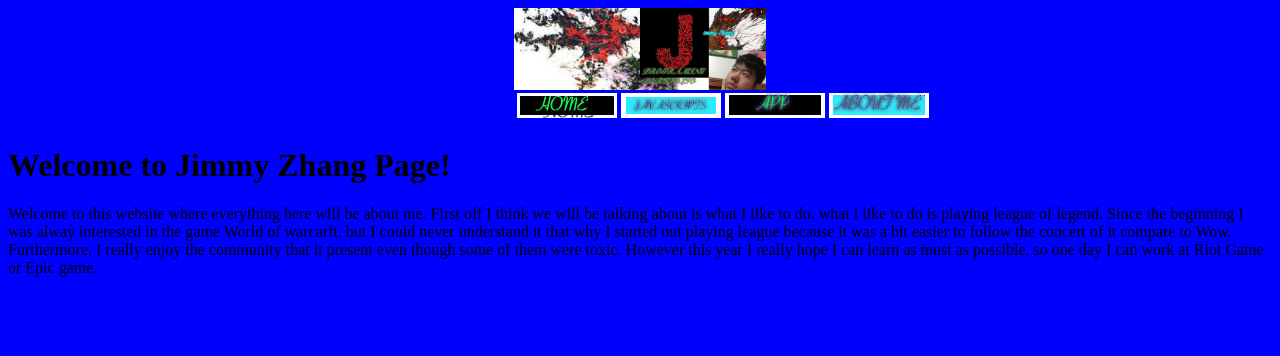
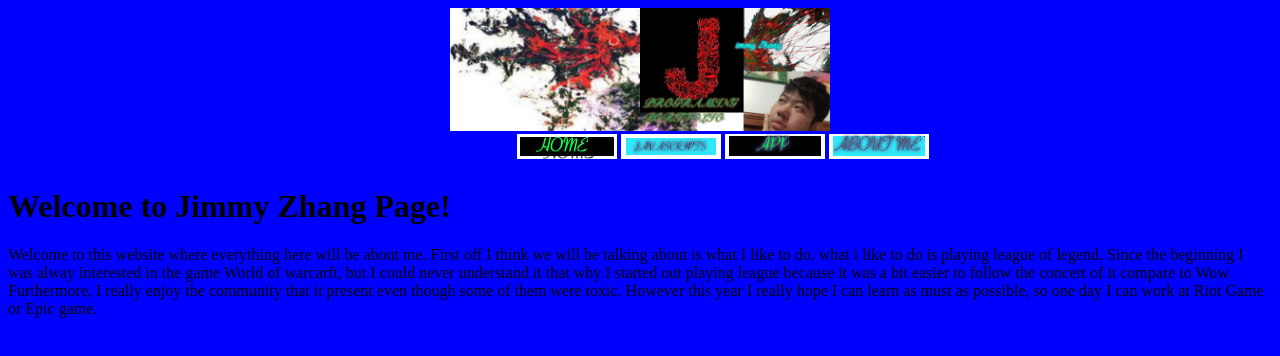
Before and after one commit to XXXseraphXXX/jimmyzhang1, a plain HTML site: page index.html in a window 1280 px wide. Drawn offline with Linux system fonts and the light colour scheme.

Commit message:
Update index.html

```diff
--- a/index.html
+++ b/index.html
@@ -10,7 +10,7 @@
         #my-banner {display:block;
             margin-right:auto;
             margin-left:auto;
-            width:20%;}
+            width:30%;}
         table {display:block;
             margin-right:auto;
             margin-left:auto;
```
